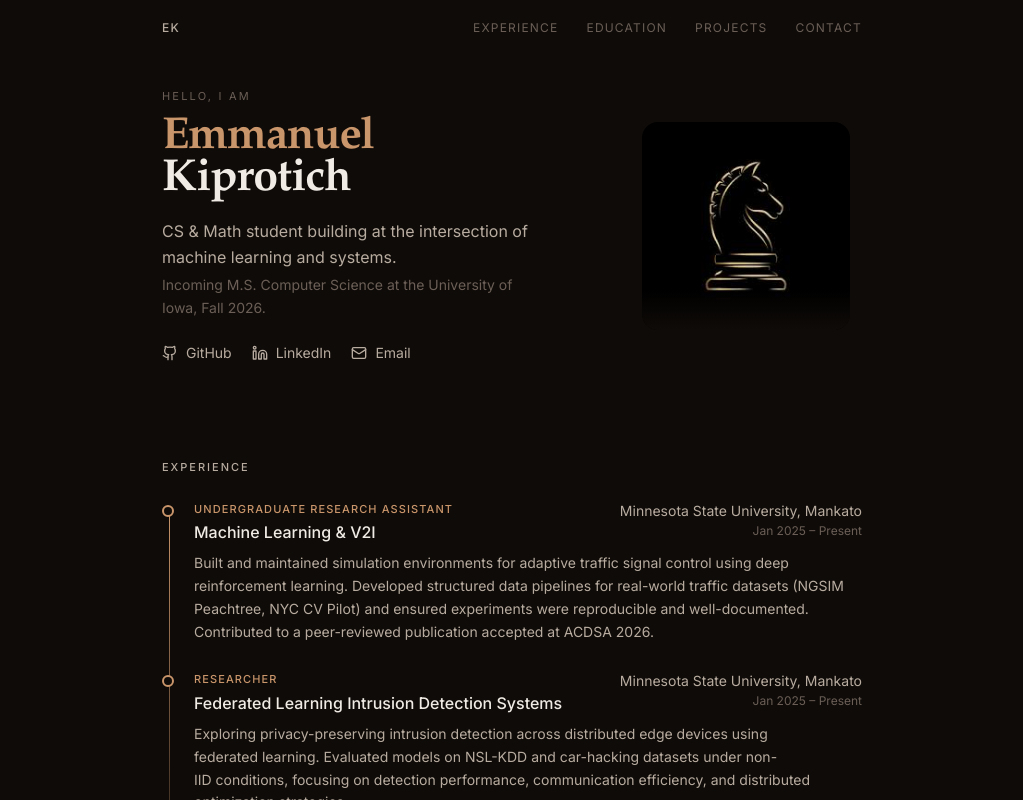
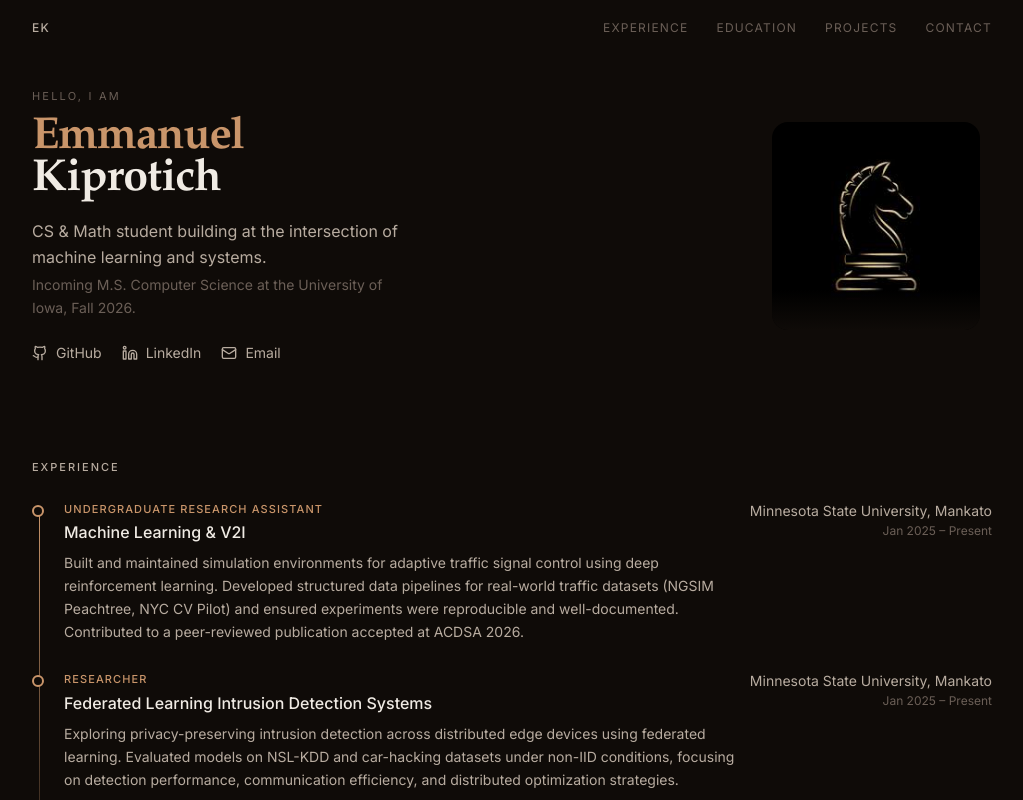
Before and after one commit to EGKIP/Portfolio, a React (Vite) app: page / in a window 1280 px wide. Shown: the top 800 px of the page, without its empty margins (128-1151 px from the left). Built offline with nearby package versions, Linux system fonts and the light colour scheme.

Commit message:
wider layout

```diff
--- a/src/components/ui/container.tsx
+++ b/src/components/ui/container.tsx
@@ -6,7 +6,7 @@ type ContainerProps = HTMLAttributes<HTMLDivElement>
 export function Container({ className, ...props }: ContainerProps) {
   return (
     <div
-      className={cn('mx-auto w-full max-w-[780px] px-6 sm:px-10', className)}
+      className={cn('mx-auto w-full max-w-5xl px-5 sm:px-8', className)}
       {...props}
     />
   )
```
